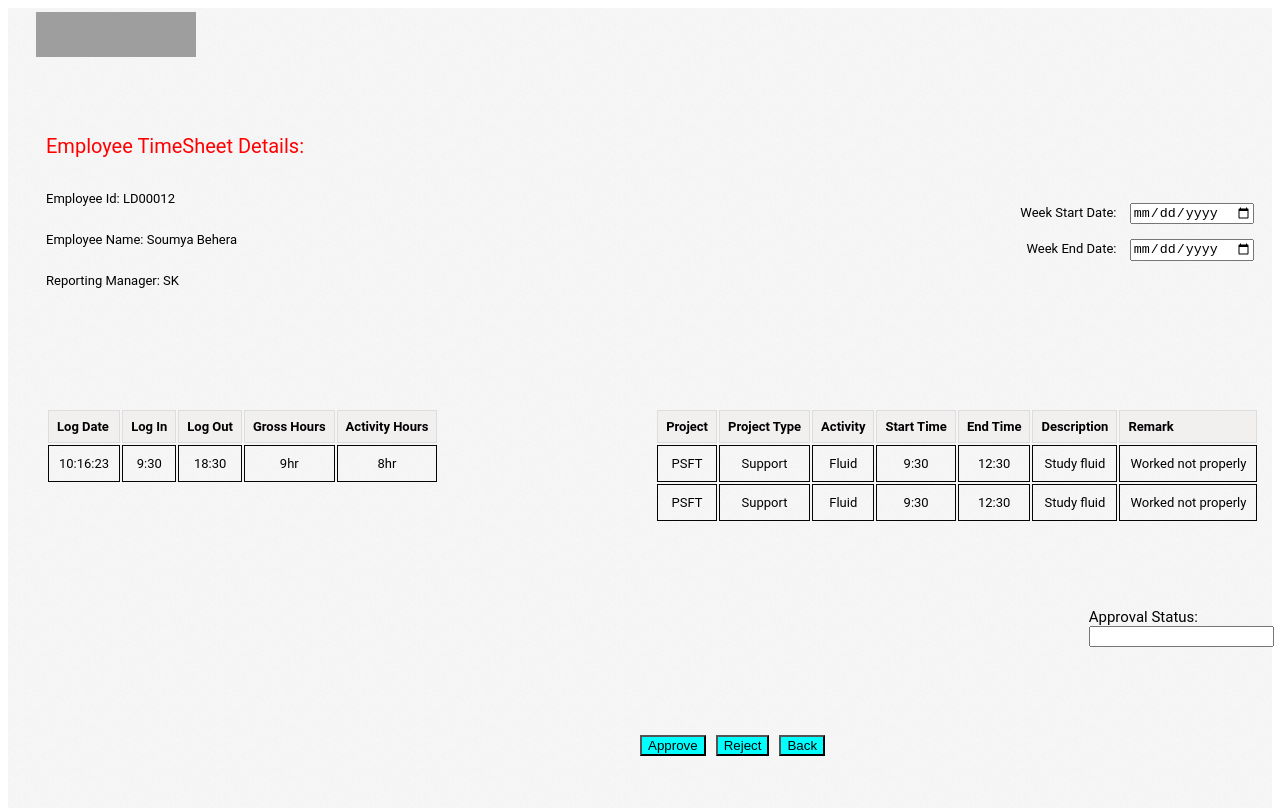
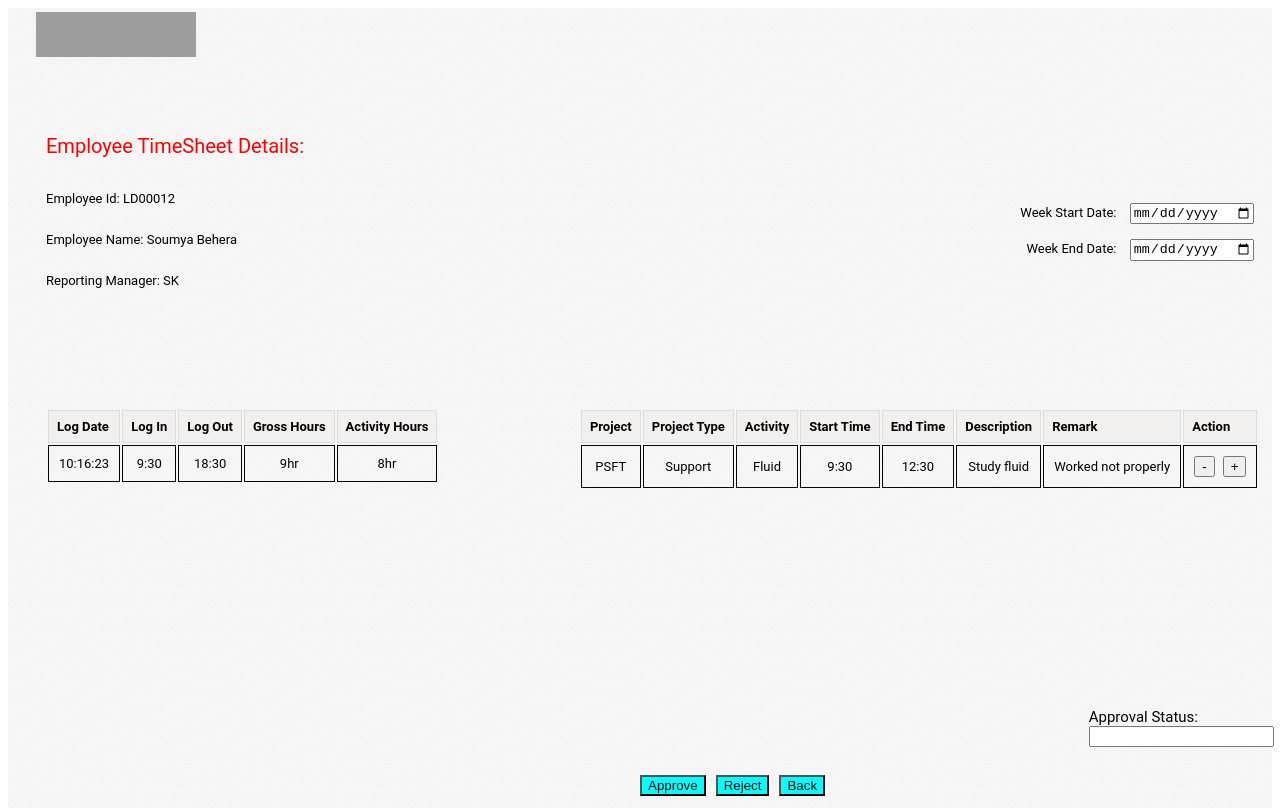
Before and after one commit to Pr776/Manager_System, a React (Create React App) app in the folder Frontend_Manager/tm/: page /timesheet in a window 1280 px wide. Built offline with nearby package versions, Linux system fonts and the light colour scheme; grey boxes are pictures that could not be loaded.

Commit message:
Add row buttons

```diff
--- a/Frontend_Manager/tm/src/App.js
+++ b/Frontend_Manager/tm/src/App.js
@@ -1,5 +1,4 @@
-import logo from "./logo.svg";
-// import "./App.css";
+
 import Login2 from "./Components/Login2";
 import ForgotPassword from "./Components/ForgotPassword";
 import { Routes, Route } from "react-router-dom";
--- a/Frontend_Manager/tm/src/Components/Login2.js
+++ b/Frontend_Manager/tm/src/Components/Login2.js
@@ -104,7 +104,7 @@ const Login2 = () => {
           Forgot password?
         </Link>
         {state.errorMessage && (
-          <p style={{ color: "red", fontSize: "12px" }}>{state.errorMessage}</p>
+          <p style={{ color: "red", fontSize: "12px", paddingLeft: "105px", fontWeight: "bold"}}>{state.errorMessage}</p>
         )}
       </form>
     );
--- a/Frontend_Manager/tm/src/Components/Login2.scss
+++ b/Frontend_Manager/tm/src/Components/Login2.scss
@@ -129,7 +129,7 @@ body {
   font-size: 0.50em;
   text-align: center;
   position: relative;
-  padding-left: 150px;
+  padding-left: 140px;
 }
 
 ::placeholder {
--- a/Frontend_Manager/tm/src/Components/TimeSheet.css
+++ b/Frontend_Manager/tm/src/Components/TimeSheet.css
@@ -1,11 +1,9 @@
-/* TimeSheet.css */
-
-
 .timesheet-container {
   /* position: absolute; */
   /* height: 100vh; */
   /* position: fixed; */
   width: 100%;
+  height: 100%;
   /* background-color: #000000; */
   /* box-shadow: 0 2px 4px rgba(0, 0, 0, 0.1); */
 }
@@ -109,15 +107,15 @@
 }
 
 
-.approval{
+.approval {
   position: absolute;
   left: 85.5%;
-  top: 75%;
+  top: calc(75% + 100px); /* Adjusted top position */
   font-size: 15px;
 }
 
 .buttons{
-    top: 90%;
+  top: 95%;
   position: absolute;
   display: flex;
   justify-content: space-between;
--- a/Frontend_Manager/tm/src/Components/TimeSheet.js
+++ b/Frontend_Manager/tm/src/Components/TimeSheet.js
@@ -1,8 +1,39 @@
 import React from "react";
 import "./TimeSheet.css"; // Import your CSS file for styling
 import { blue } from "@mui/material/colors";
+import { useState } from "react";
 
 function TimeSheet() {
+  const [projectRows, setProjectRows] = useState([
+    {
+      project: "PSFT",
+      projectType: "Support",
+      activity: "Fluid",
+      startTime: "9:30",
+      endTime: "12:30",
+      description: "Study fluid",
+      remark: "Worked not properly",
+    },
+  ]);
+
+  const addRow = () => {
+    const newRow = {
+      project: "",
+      projectType: "",
+      activity: "",
+      startTime: "",
+      endTime: "",
+      description: "",
+      remark: "",
+    };
+    setProjectRows([...projectRows, newRow]);
+  };
+
+  const deleteRow = (index) => {
+    const updatedRows = [...projectRows];
+    updatedRows.splice(index, 1);
+    setProjectRows(updatedRows);
+  };
   return (
     <div>
       <div className="timesheet-container">
@@ -12,7 +43,7 @@ function TimeSheet() {
           className="logo-ts"
         />
         <div className="header-container">
-          <p style={{ color: "red",  fontSize: "20px" ,paddingLeft:"28px"}}>
+          <p style={{ color: "red", fontSize: "20px", paddingLeft: "28px" }}>
             Employee TimeSheet Details:{" "}
           </p>
           <div className="emp-details">
@@ -83,27 +114,25 @@ function TimeSheet() {
                     <th>End Time</th>
                     <th>Description</th>
                     <th>Remark</th>
+                    <th>Action</th>
                   </tr>
                 </thead>
                 <tbody>
-                <tr>
-                  <td>PSFT</td>
-                  <td>Support</td>
-                  <td>Fluid</td>
-                  <td>9:30</td>
-                  <td>12:30</td>
-                  <td>Study fluid</td>
-                  <td>Worked not properly</td>
+                  {projectRows.map((row, index) => (
+                    <tr key={index}>
+                      <td>{row.project}</td>
+                      <td>{row.projectType}</td>
+                      <td>{row.activity}</td>
+                      <td>{row.startTime}</td>
+                      <td>{row.endTime}</td>
+                      <td>{row.description}</td>
+                      <td>{row.remark}</td>
+                      <td>
+                        <button onClick={() => deleteRow(index)} style={{marginRight: "8px"}}>-</button>
+                        <button onClick={addRow}>+</button>
+                      </td>
                     </tr>
-                <tr>
-                  <td>PSFT</td>
-                  <td>Support</td>
-                  <td>Fluid</td>
-                  <td>9:30</td>
-                  <td>12:30</td>
-                  <td>Study fluid</td>
-                  <td>Worked not properly</td>
-                </tr>
+                  ))}
                 </tbody>
               </table>
             </div>
@@ -114,9 +143,16 @@ function TimeSheet() {
         Approval Status: <input type="text" />
       </div>
       <div className="buttons">
-        <div style={{paddingRight:"10px"}}><button>Approve</button></div>
-        <div style={{paddingRight:"10px"}}> <button>Reject</button></div>
-        <div><button>Back</button></div>
+        <div style={{ paddingRight: "10px" }}>
+          <button>Approve</button>
+        </div>
+        <div style={{ paddingRight: "10px" }}>
+          {" "}
+          <button>Reject</button>
+        </div>
+        <div>
+          <button>Back</button>
+        </div>
       </div>
     </div>
   );
--- a/Frontend_Manager/tm/src/index.js
+++ b/Frontend_Manager/tm/src/index.js
@@ -1,7 +1,6 @@
 import React from "react";
 import ReactDOM from "react-dom/client";
 import { BrowserRouter } from "react-router-dom";
-// import "./index.css";
 import App from "./App";
 import reportWebVitals from "./reportWebVitals";
 
```
Also changed, not shown: Frontend_Manager/tm/src/App.css (added), Frontend_Manager/tm/src/index.css (added). Lines whose indentation alone changed are shown as unchanged.
